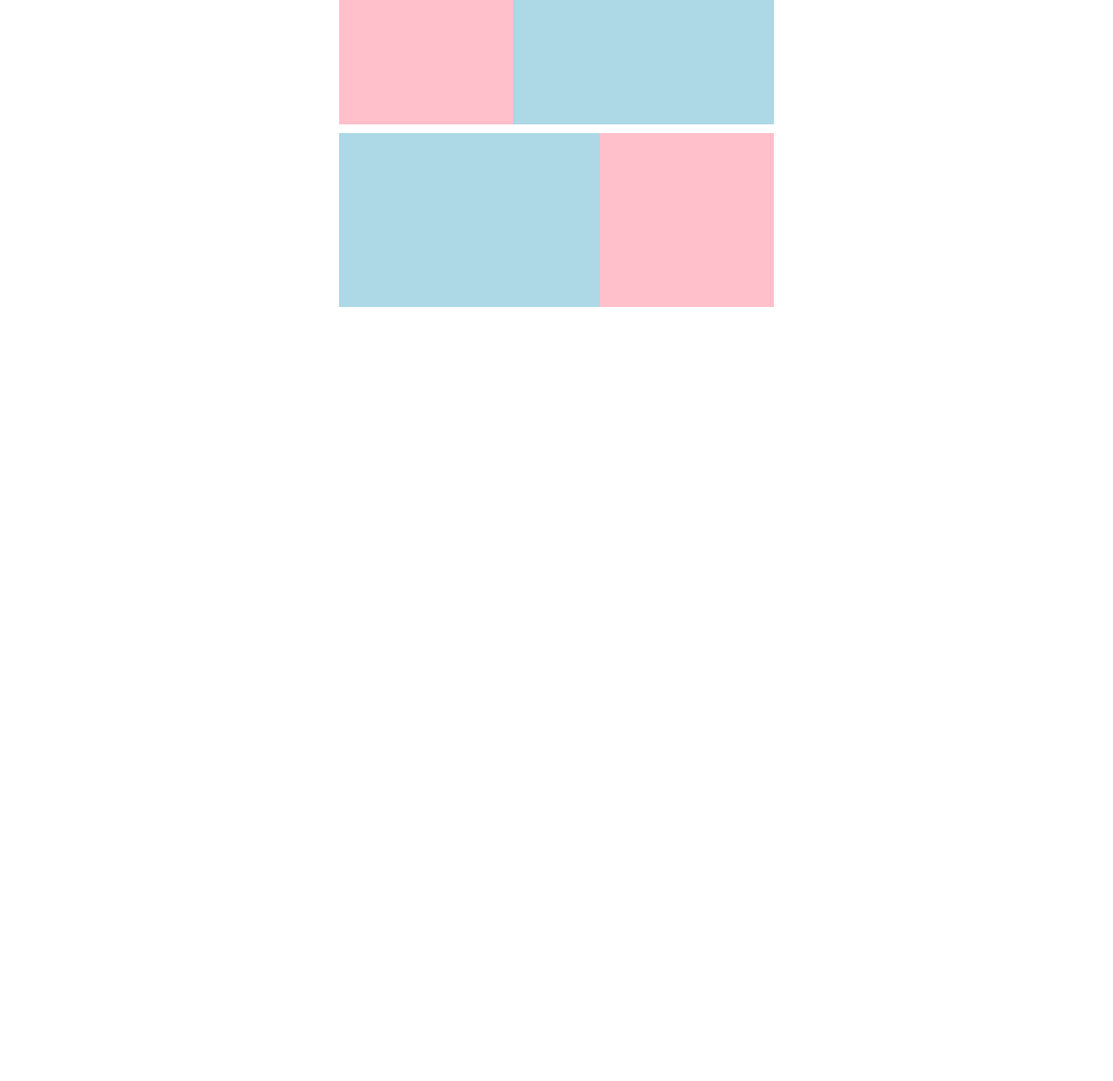
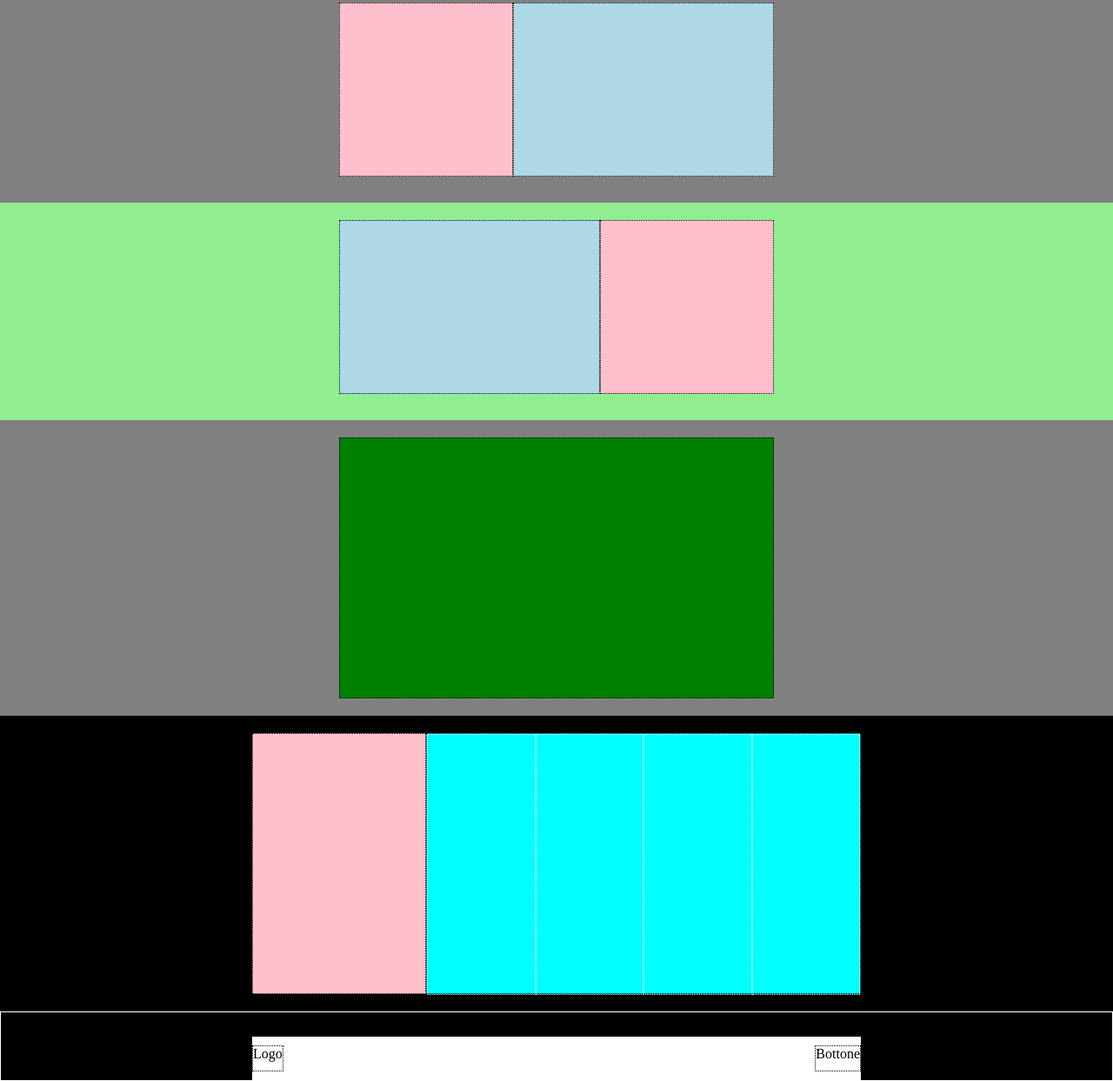
Before and after one commit to MayaSelena773/htmlcss-struttura-discord, a plain HTML site: page index.html in a window 1280 px wide. Shown: the part 637-1880 px from the top of the page at 87% size. Before the commit the page ends 1000 px from the top, so only its background shows below. Drawn offline with Linux system fonts and the light colour scheme.

Commit message:
footerfinish

```diff
--- a/index.html
+++ b/index.html
@@ -11,9 +11,11 @@
 
     <!--header-->
     <header class="flex-container">
+
         <!--headertop-->
         <div class="header-top">
             <div class="logo">Logo</div>
+
         <!--linkmenu-->
             <nav>
                 <ul class="linkmenu flex-container">
@@ -26,36 +28,65 @@
             </nav>
 
             <div class="login">Login</div>
+
         </div>
     </header>
+
        <!--main-->
     <main>
+
        <!--boxes-->
     <div>
         <div class="background">
             <span class="pinksquare"></span>
         </div>
 
-        <div class="flex-container">
+        <!--content-->
+        <div class="flex-container backwhite">
             <span class="boxlb"></span>
             <span class="boxpk"></span>
         </div>
 
-        <div class="flex-container">
+        <div class="flex-container backgrey">
             <span class="boxpk"></span>
             <span class="boxlb"></span>
         </div>
 
-        <div class="flex-container">
+        <div class="flex-container backwhite">
             <span class="boxlb"></span>
             <span class="boxpk"></span>
         </div>
 
-
-
+        <div class="backgrey">
+            <span class="greensquare"></span>
+        </div>
 
     </main>
-    </div>
+
+    <footer>
+       <!--footer-first-part-->
+
+        <div class="backblack">
+            <span class="aside"></span>
+            <span class="columns">
+                <div class="col"></div>
+                <div class="col"></div>
+                <div class="col"></div>
+                <div class="col"></div>
+            </span>
+        </div>
+
+        <!--footer-second-part-->
+
+        <div class="lastcontainer">
+            <span class="foot">
+                <div class="logo2">Logo</div>
+                <div class="btn">Bottone</div>
+            </span>
+
+        </div>
+
+    </footer>
 
 </body>
 </html>
--- a/style.css
+++ b/style.css
@@ -48,6 +48,7 @@ header{
     background-color: blueviolet;
     height: 200px;
     width: 400px;
+    border: 1px dotted;
 }
 
 .backwhite{
@@ -57,19 +58,92 @@ header{
 }
 
 .backgrey{
+    display: flex;
     background-color: grey;
     width: auto;
     padding: 20px;
+    justify-content: center;
 }
 .boxlb{
     background-color: lightblue;
     height: 200px;
     width: 300px;
     margin-bottom: 10px;
+    border: 1px dotted;
 }
 
 .boxpk{
     background-color: pink;
     height: 200px;
     width: 200px;
+    border: 1px dotted;
 }
+
+.greensquare{
+    display: flex;
+    background-color: green;
+    width: 500px;
+    height: 300px;
+    border: 1px dotted;
+}
+
+/*footer*/
+.backblack{
+    display: flex;
+    background-color: black;
+    width: auto;
+    padding: 20px;
+    justify-content: center;
+}
+
+.aside{
+    background-color: pink;
+    width: 200px;
+    height: 300px;
+    border: 1px dotted;
+}
+
+.columns{
+    background-color: aqua;
+    width: 500px;
+    height: 300px;
+    border: 1px dotted;
+    display: flex;
+}
+
+.col{
+    border: 1px dotted white;
+    width: calc(100% / 4);
+    height: 300px;
+}
+
+.lastcontainer{
+    background-color: black;
+    width: auto;
+    height: 80px;
+    border: 1px solid white;
+    display: flex;
+    justify-content: center;
+    align-items: flex-end;
+}
+
+.foot{
+    background-color: white ;
+    width: 700px;
+    height: 50px;
+    display: flex;
+    justify-content: space-between;
+    align-items: center;
+}
+
+.logo2{
+    border: 1px dotted;
+    width: auto;
+    height: 30px;
+}
+
+.btn{
+    border: 1px dotted;
+    width: auto;
+    height: 30px;
+}
```
